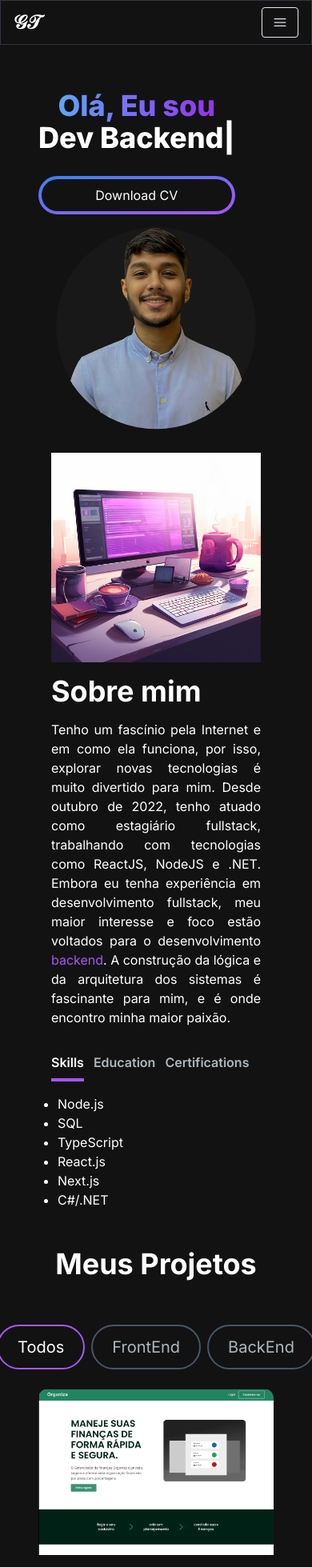
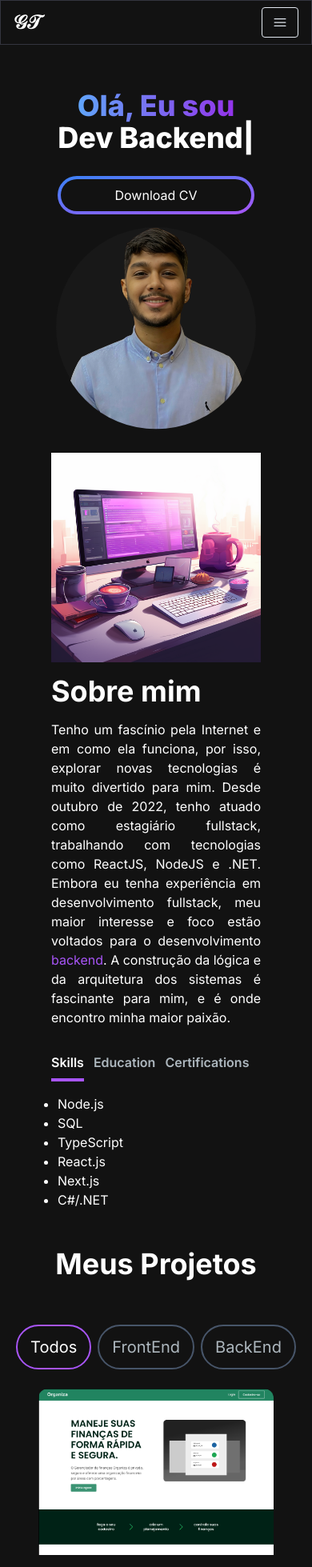
Before and after one commit to gaabrieltorres7/portfolio-gt, a Next.js app: page / in a window 390 px wide. Shown: the top 1959 px of the page at 80% size. Built offline with nearby package versions, Linux system fonts and the light colour scheme.

Commit message:
refactor: padding project tag and justify hero section

```diff
--- a/src/app/components/HeroSection.tsx
+++ b/src/app/components/HeroSection.tsx
@@ -11,7 +11,7 @@ const HeroSection = () => {
           initial={{ opacity: 0, scale: 0.5 }}
           animate={{ opacity: 1, scale: 1 }}
           transition={{ duration: 0.5 }}
-          className="col-span-8 place-self-center text-center sm:text-left justify-self-start"
+          className="col-span-8 place-self-center text-center sm:text-left sm:justify-self-start"
         >
           <h1 className="text-white mb-4 text-4xl sm:text-5xl lg:text-8xl lg:leading-normal font-extrabold">
             <span className="text-transparent bg-clip-text bg-gradient-to-r from-blue-400 to-purple-600">
--- a/src/app/components/ProjectTag.tsx
+++ b/src/app/components/ProjectTag.tsx
@@ -11,7 +11,7 @@ const ProjectTag = ({ name, onClick, isSelected }: ProjectTagProps) => {
     : "text-[#ADB7BE] border-slate-600 hover:border-white";
   return (
     <button
-      className={`${buttonStyles} rounded-full border-2 px-6 py-3 text-xl cursor-pointer`}
+      className={`${buttonStyles} rounded-full border-2 px-4 py-3 text-xl cursor-pointer`}
       onClick={() => onClick(name)}
     >
       {name}
```
